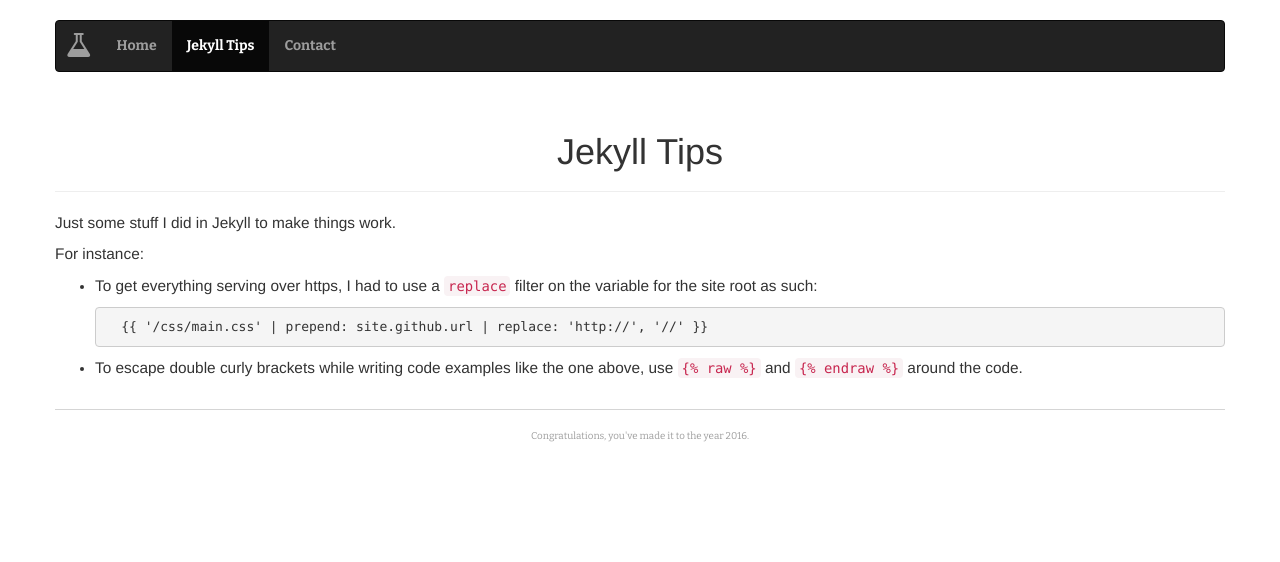
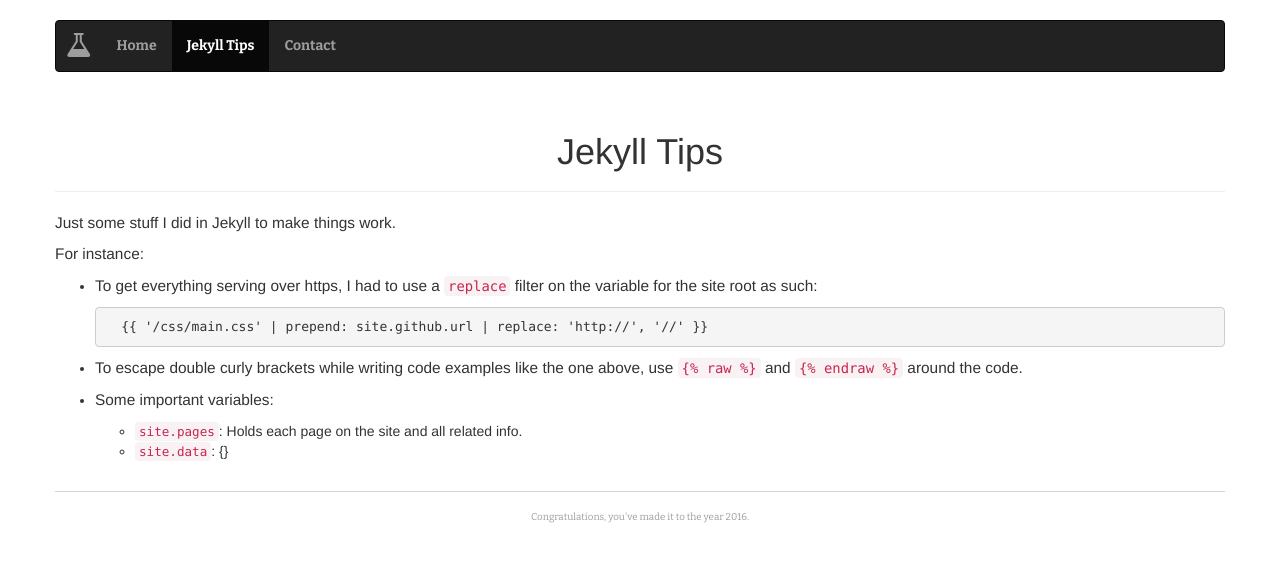
Before and after one commit to maskott/ghp-playground, a Jekyll site: the page built from tips/index.md, in a window 1280 px wide. Shown: the top 562 px of the page. Built offline with Jekyll 4.4.1, drawn with Linux system fonts in a browser that asks for light colours; nearby versions of some CDN libraries.

Commit message:
adding some tips

````diff
--- a/tips/index.md
+++ b/tips/index.md
@@ -13,3 +13,8 @@
     ```
 
 - {% assign openTag = '{%' %}To escape double curly brackets while writing code examples like the one above, use `{{ openTag }} raw %}` and `{{ openTag }} endraw %}` around the code.
+
+- Some important variables:
+
+  - `site.pages`: Holds each page on the site and all related info.
+  - `site.data`: {{ site.data }}
````
